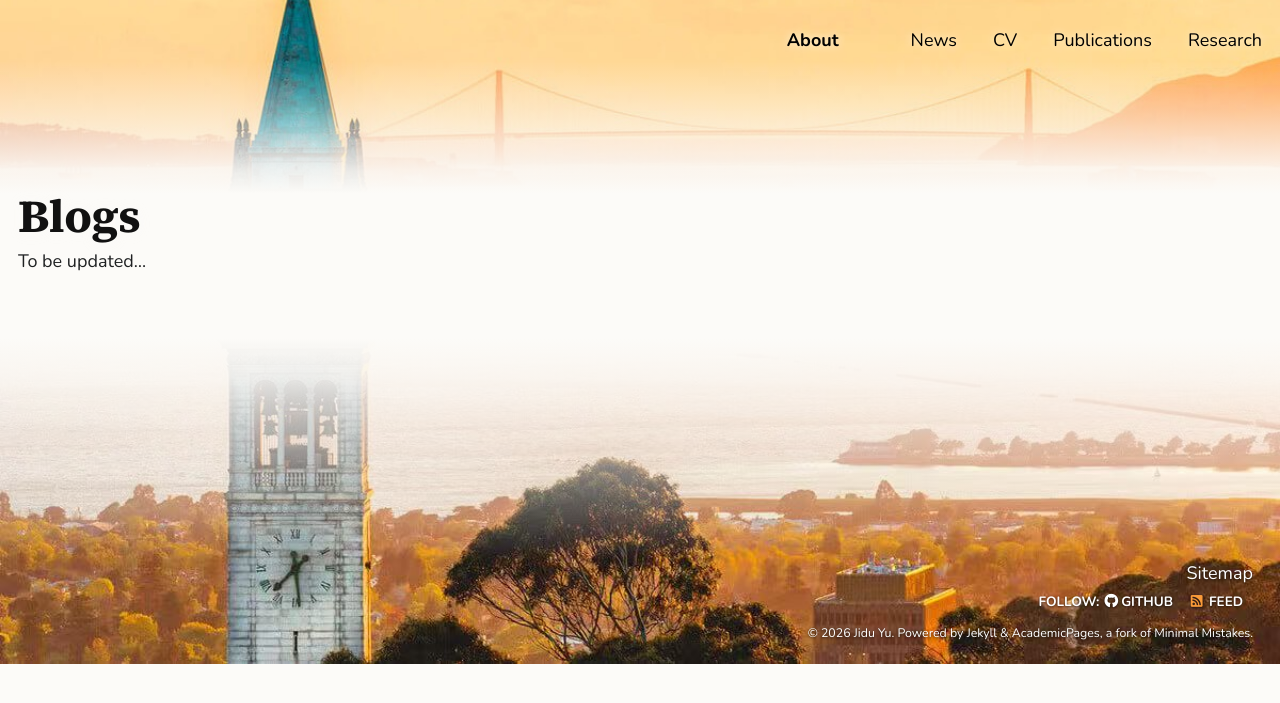
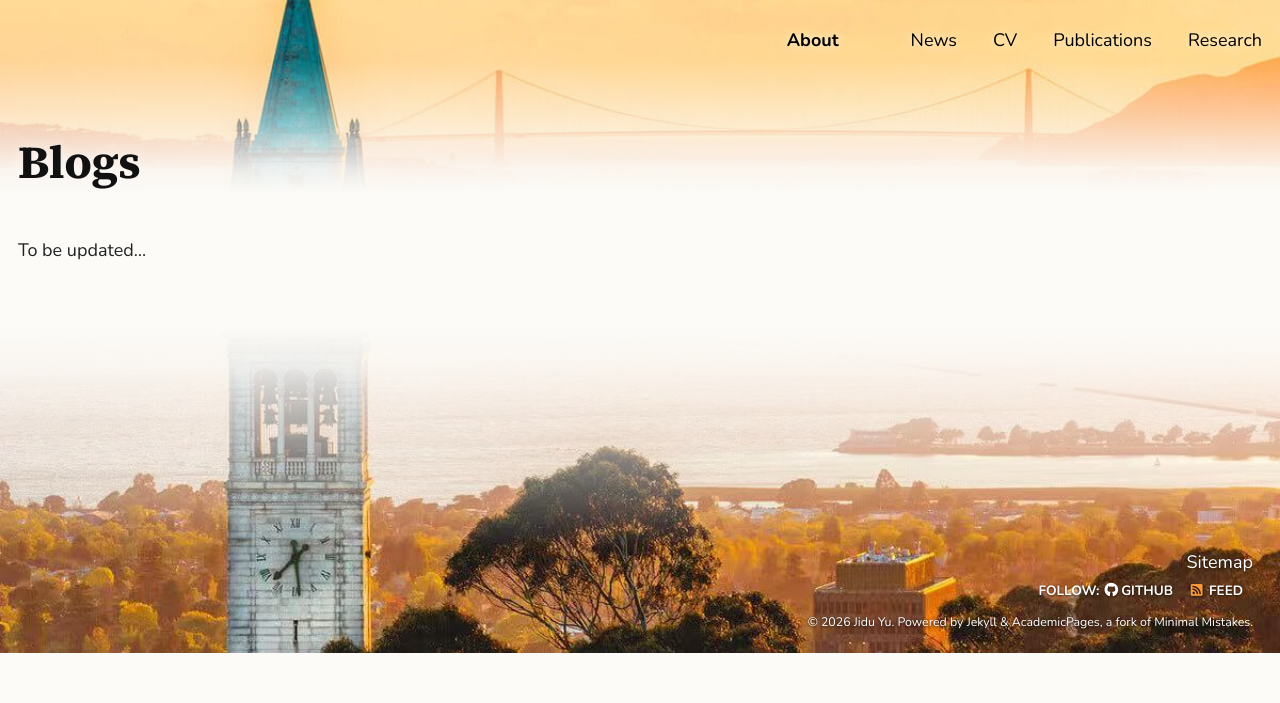
Before and after one commit to yujidu/yujidu.github.io, a Jekyll site: the page built from _pages/blogs.md, in a window 1280 px wide. Shown: the top 703 px of the page. Built offline with Jekyll 4.4.1, drawn with Linux system fonts in a browser that asks for light colours.

Commit message:
Inner pages: space below the title on wide screens too
Co-Authored-By: Claude Opus 5.5 <noreply@anthropic.com>
Claude-Session: https://claude.ai/code/session_01Vw9tGnbWFVNDt9UXvET6V8

```diff
--- a/_sass/_home.scss
+++ b/_sass/_home.scss
@@ -1547,13 +1547,14 @@ $cv-ink: #4a5a6a;
   }
 }
 
-/* Inner pages: breathing room between the page title and the content */
-.home-hero--compact {
-  padding-bottom: calc(2.5vw + 1.4rem);
+/* Inner pages: breathing room between the page title and the content.
+   The title sits absolutely on the banner, so the space goes on #main. */
+.home-hero--compact ~ #main {
+  margin-top: 1.8rem;
 }
 
 @media (max-width: 1000px) {
-  .home-hero--compact {
-    padding-bottom: 0.5rem;
-  }
-}
+  .home-hero--compact ~ #main {
+    margin-top: 0;
+  }
+}
```
